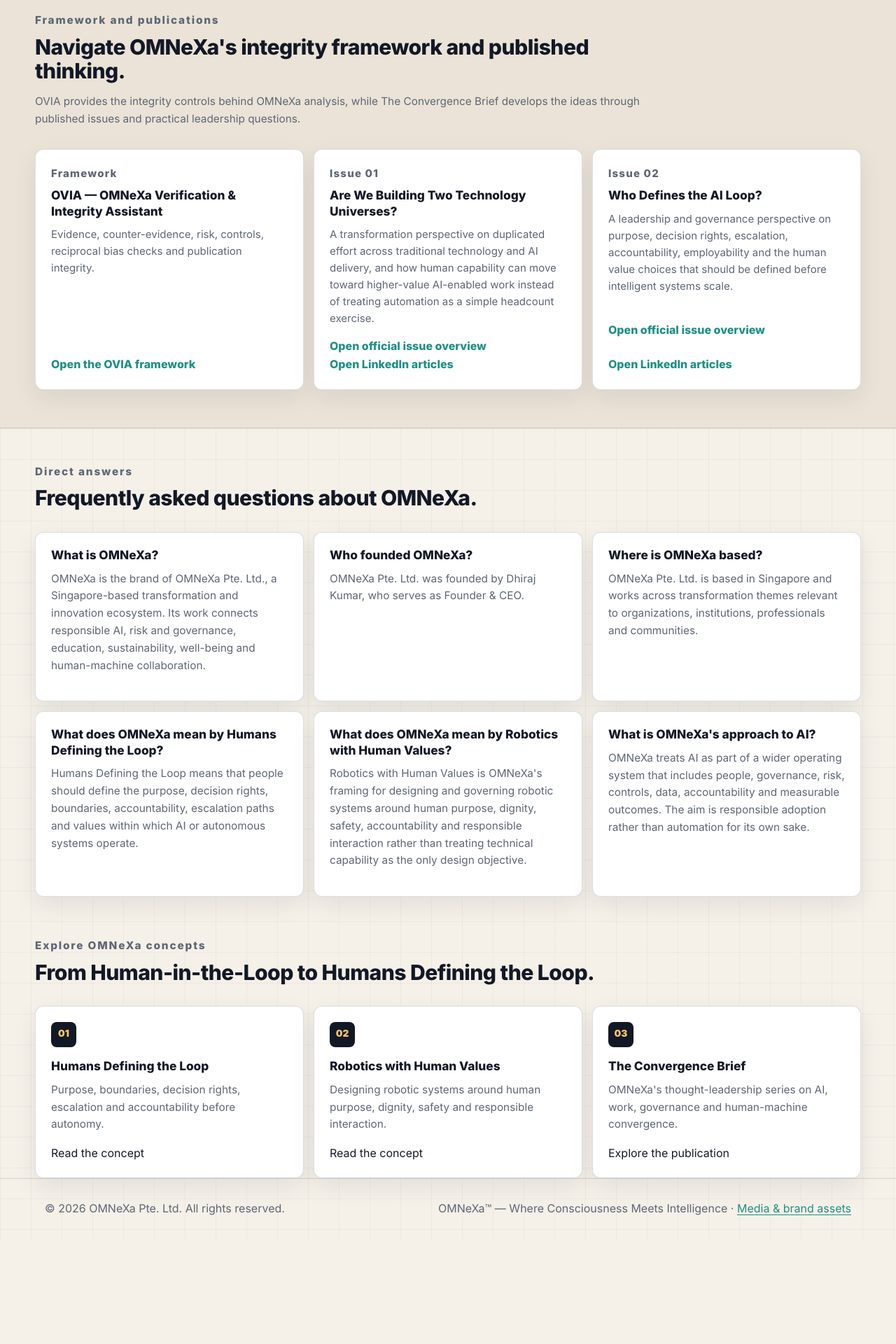
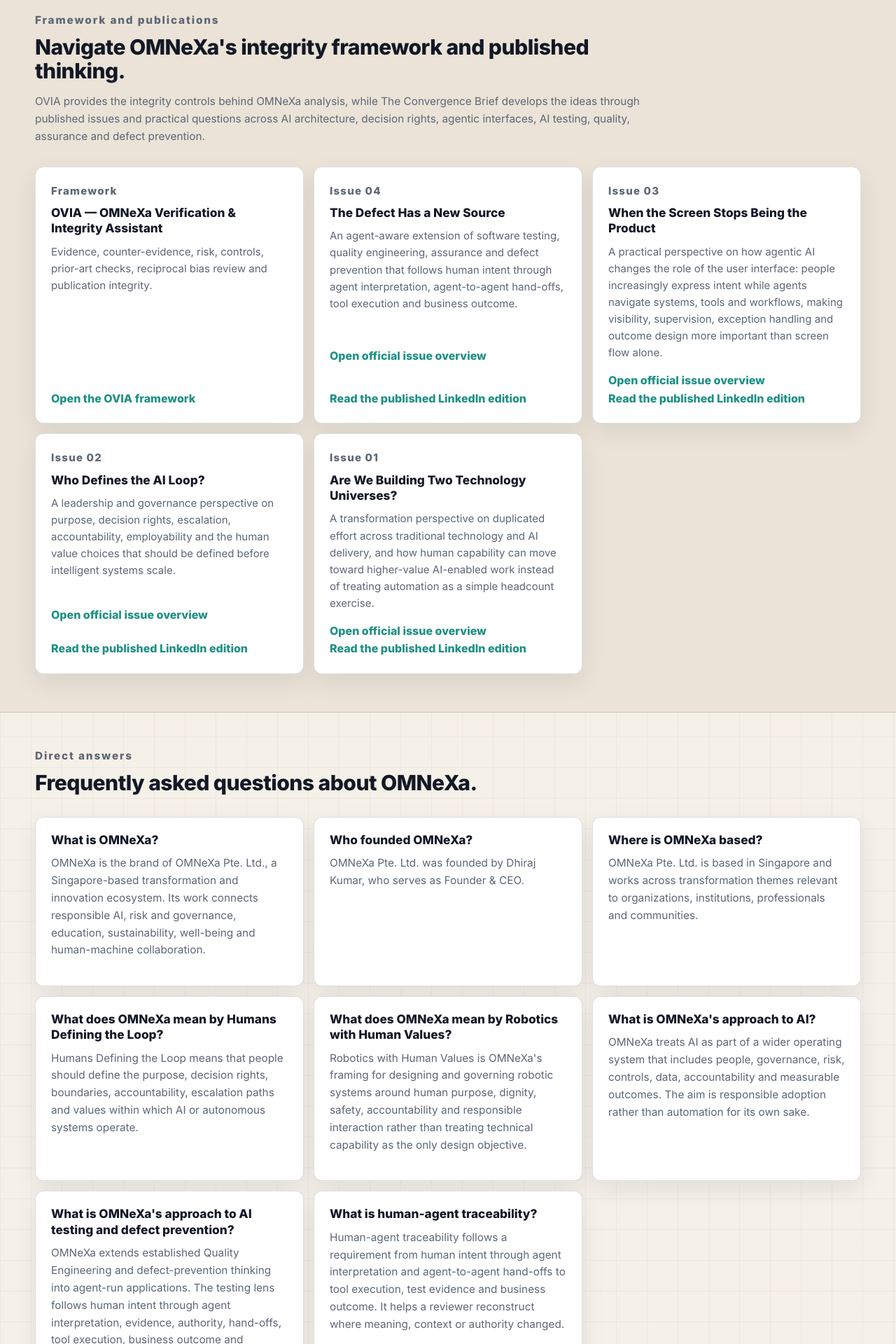
Before and after one commit to HumanSamaritan/OMNEXAFuture, a Next.js app: page /knowledge in a window 1280 px wide. Shown: the part 840-2760 px from the top of the page at 70% size. Before the commit the page ends 2610 px from the top, so only its background shows below. Built offline with nearby package versions, Linux system fonts and the light colour scheme.

Commit message:
Surface Week 3/4 and AI testing guidance in OMNeXa knowledge page

```diff
--- a/app/knowledge/page.tsx
+++ b/app/knowledge/page.tsx
@@ -6,12 +6,23 @@ const siteUrl = "https://www.omnexagoc.com";
 export const metadata: Metadata = {
   title: "What is OMNeXa? Official Company Guide",
   description:
-    "Canonical guide to OMNeXa Pte. Ltd., Singapore: founder Dhiraj Kumar, focus areas, OVIA, responsible AI principles, Humans Defining the Loop, Robotics with Human Values and The Convergence Brief.",
+    "Canonical guide to OMNeXa Pte. Ltd., Singapore: founder Dhiraj Kumar, focus areas, OVIA, responsible and agentic AI, AI testing, quality engineering, defect prevention, human-agent traceability and The Convergence Brief.",
+  keywords: [
+    "OMNeXa",
+    "agentic AI",
+    "AI testing",
+    "quality engineering",
+    "AI assurance",
+    "defect prevention",
+    "requirement traceability",
+    "human-agent traceability",
+    "AI governance"
+  ],
   alternates: { canonical: `${siteUrl}/knowledge` },
   openGraph: {
     title: "What is OMNeXa? | Official OMNeXa Knowledge Guide",
     description:
-      "Official facts and clear answers about OMNeXa Pte. Ltd., its founder, work, OVIA and human-defined AI principles.",
+      "Official facts and clear answers about OMNeXa Pte. Ltd., its founder, OVIA, agentic AI, AI testing, quality engineering and human-defined AI principles.",
     url: `${siteUrl}/knowledge`,
     type: "website"
   }
@@ -47,6 +58,16 @@ const questions = [
     question: "What is OMNeXa's approach to AI?",
     answer:
       "OMNeXa treats AI as part of a wider operating system that includes people, governance, risk, controls, data, accountability and measurable outcomes. The aim is responsible adoption rather than automation for its own sake."
+  },
+  {
+    question: "What is OMNeXa's approach to AI testing and defect prevention?",
+    answer:
+      "OMNeXa extends established Quality Engineering and defect-prevention thinking into agent-run applications. The testing lens follows human intent through agent interpretation, evidence, authority, hand-offs, tool execution, business outcome and recovery so defects can be traced to the transition where meaning or execution diverged."
+  },
+  {
+    question: "What is human-agent traceability?",
+    answer:
+      "Human-agent traceability follows a requirement from human intent through agent interpretation and agent-to-agent hand-offs to tool execution, test evidence and business outcome. It helps a reviewer reconstruct where meaning, context or authority changed."
   }
 ];
 
@@ -80,7 +101,7 @@ export default async function KnowledgePage() {
         <p>
           OMNeXa™ is the brand of OMNeXa Pte. Ltd., a Singapore-based transformation and innovation
           ecosystem founded by Dhiraj Kumar. This page is the canonical source for concise facts about
-          the company, its positioning and its human-defined approach to AI and robotics.
+          the company, its positioning and its human-defined approach to AI, agentic systems and robotics.
         </p>
       </section>
 
@@ -97,7 +118,8 @@ export default async function KnowledgePage() {
           <p><strong>Founder & CEO:</strong> <a href="/dhiraj-kumar">Dhiraj Kumar</a></p>
           <p><strong>Positioning:</strong> Where Consciousness Meets Intelligence</p>
           <p>
-            <strong>Core themes:</strong> Responsible AI, human-defined automation, AI governance,
+            <strong>Core themes:</strong> Responsible and agentic AI, AI testing and assurance,
+            Quality Engineering, defect prevention, human-agent traceability, AI governance,
             risk and controls, education and employability, sustainability, well-being and
             human-machine collaboration.
           </p>
@@ -111,7 +133,8 @@ export default async function KnowledgePage() {
             <h2>Navigate OMNeXa's integrity framework and published thinking.</h2>
             <p>
               OVIA provides the integrity controls behind OMNeXa analysis, while The Convergence Brief
-              develops the ideas through published issues and practical leadership questions.
+              develops the ideas through published issues and practical questions across AI architecture,
+              decision rights, agentic interfaces, AI testing, quality, assurance and defect prevention.
             </p>
           </div>
 
@@ -119,18 +142,18 @@ export default async function KnowledgePage() {
             <article className="knowledge-link-card">
               <p className="publication-meta">Framework</p>
               <h3>OVIA — OMNeXa Verification & Integrity Assistant</h3>
-              <p>Evidence, counter-evidence, risk, controls, reciprocal bias checks and publication integrity.</p>
+              <p>Evidence, counter-evidence, risk, controls, prior-art checks, reciprocal bias review and publication integrity.</p>
               <a href="/ovia">Open the OVIA framework</a>
             </article>
 
-            {issues.slice(0, 2).map((issue) => (
+            {[...issues].reverse().map((issue) => (
               <article className="knowledge-link-card" key={issue.slug}>
                 <p className="publication-meta">{issue.issue}</p>
                 <h3>{issue.title}</h3>
                 <p>{issue.summary}</p>
                 <a href={`/convergence-brief/${issue.slug}`}>Open official issue overview</a>
                 {issue.linkedinUrl ? (
-                  <a href={issue.linkedinUrl} target="_blank" rel="noreferrer">Open LinkedIn articles</a>
+                  <a href={issue.linkedinUrl} target="_blank" rel="noreferrer">Read the published LinkedIn edition</a>
                 ) : null}
               </article>
             ))}
@@ -174,7 +197,7 @@ export default async function KnowledgePage() {
           <article className="pillar-card">
             <span>03</span>
             <h3>The Convergence Brief</h3>
-            <p>OMNeXa's thought-leadership series on AI, work, governance and human-machine convergence.</p>
+            <p>OMNeXa's thought-leadership series on agentic AI, testing, quality, governance and human-machine convergence.</p>
             <a href="/convergence-brief">Explore the publication</a>
           </article>
         </div>
```
